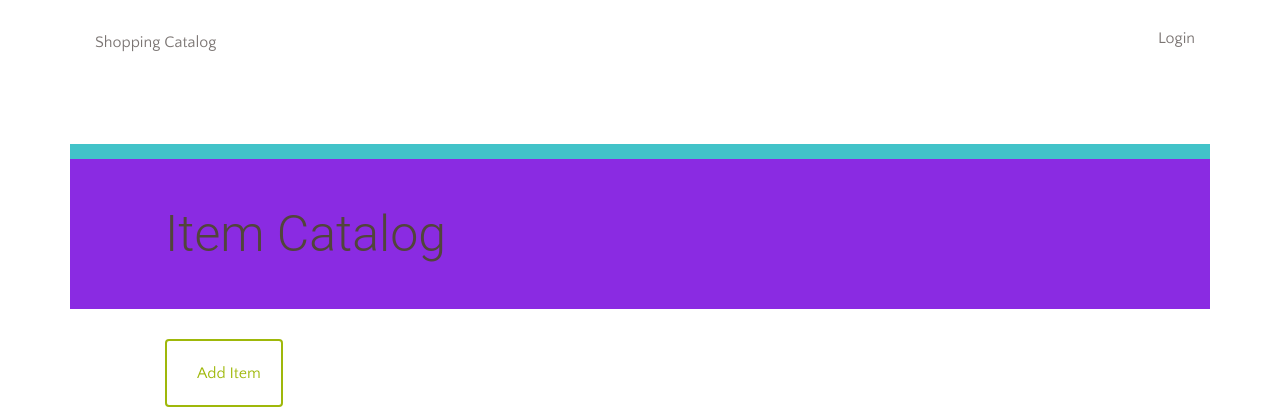
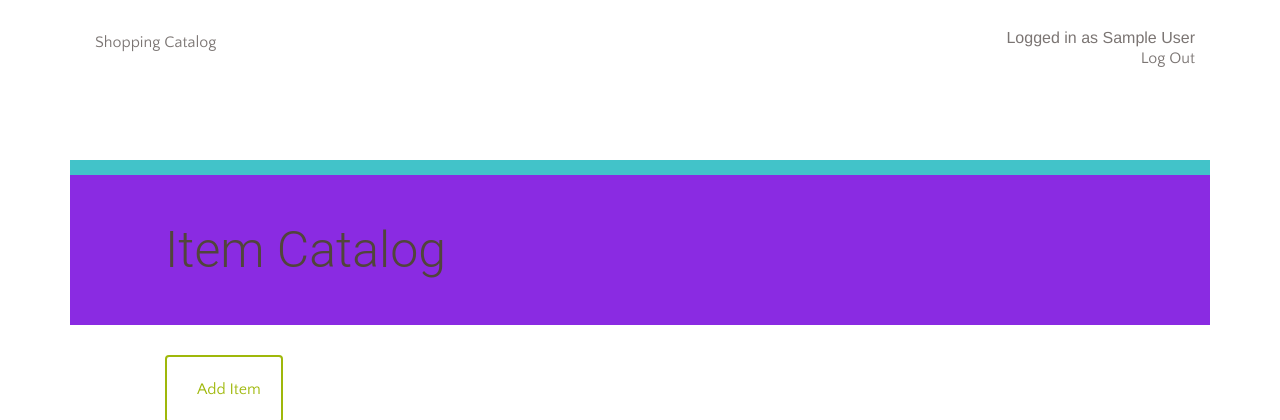
Before and after one commit to nikiyasimpson/catalog, a Flask app: page / in a window 1280 px wide. Shown: the top 420 px of the page. Run offline with Flask 2, Linux system fonts and the light colour scheme; the visitor is signed in with stand-in values (Sample User, id 1); data that the repository does not hold is empty; some libraries are stand-ins or nearby versions.

Commit message:
add logout method

```diff
--- a/templates/header.html
+++ b/templates/header.html
@@ -5,7 +5,12 @@
 		</a>
 	</div>
 	<div class="col-md-6 text-right">
-		<p><a href="{{url_for('showLogin')}}">Login</a></p>
-
+		<p>
+				{% if login %}
+					<p>Logged in as {{login}}</p>
+					<a href="{{url_for('logout')}}">Log Out</a></p>
+				{% else %}
+					<a href="{{url_for('showLogin')}}">Login</a></p>
+			{% endif %}
 	</div>
 </div>
--- a/views.py
+++ b/views.py
@@ -53,10 +53,14 @@ def showLogin():
     login_session['state'] = state
     return render_template('login.html', STATE=state)
 
-@app.route('/clearSession')
-def clear_session():
+
+@app.route('/logout')
+def logout():
+    gdisconnect()
     login_session.clear()
-    return "session cleared"
+    items = session.query(Item).order_by(asc(Item.name))
+
+    return render_template('publiccatalog.html', items=items)
 
 # Show item catalog
 @app.route('/')
@@ -65,7 +69,7 @@ def showCatalog():
     if 'username' not in login_session:
         return render_template('publiccatalog.html', items=items)
     else:
-        return render_template('catalog.html', items=items)
+        return render_template('catalog.html', items=items, login=login_session['username'])
 
 
 @app.route('/token')
@@ -133,7 +137,6 @@ def gconnect():
 
     # Store the access token in the session for later use.
     login_session['access_token'] = credentials.access_token
-    login_session['gplus_id'] = gplus_id
 
     # Get user info
     userinfo_url = "https://www.googleapis.com/oauth2/v1/userinfo"
@@ -203,7 +206,6 @@ def gdisconnect():
     if result['status'] == '200':
         # Reset the user's sesson.
         del login_session['access_token']
-        del login_session['gplus_id']
         del login_session['username']
         del login_session['email']
         del login_session['picture']
@@ -237,7 +239,6 @@ def itemsJSON():
 
 # Create a new item
 @app.route('/item/new/', methods=['GET', 'POST'])
-@auth.login_required
 def newItem():
     if 'username' not in login_session:
         return redirect('/login')
```
Also changed, not shown: templates/publiccatalog.html (+1 -7 lines).
